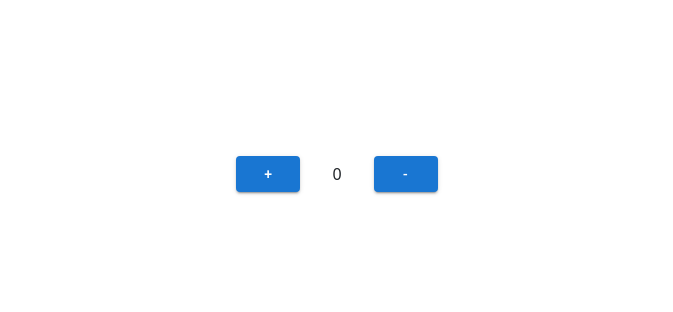
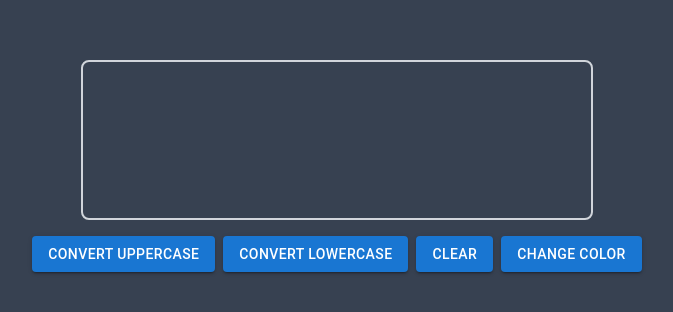
Before and after one commit to CupOfSolution/React-Practice, a React (Create React App) app: page / in a window 1280 px wide. Shown: the part 226-538 px from the top of the page, without its empty margins (303-976 px from the left). Built offline with nearby package versions, Linux system fonts and the light colour scheme.

Commit message:
added project2

```diff
--- a/src/App.js
+++ b/src/App.js
@@ -1,10 +1,10 @@
 import React from 'react'
-import Practice1 from './Component/UseState/Practice1'
+import Practice2 from './Component/UseState/Practice2'
 
 const App = () => {
   return (
     <div>
-      <Practice1 />
+      <Practice2 />
     </div>
   )
 }
--- /dev/null
+++ b/src/Component/UseState/Practice2.js
@@ -0,0 +1,47 @@
+import React, { useState } from 'react';
+import Button from '@mui/material/Button';
+
+const Practice2 = () => {
+    const [value, setValue] = useState('');
+    const [bgColor, setBgColor] = useState('bg-gray-700');
+
+    const convertUppercase = () => {
+        setValue(value.toUpperCase());
+    };
+
+    const convertLowercase = () => {
+        setValue(value.toLowerCase());
+    };
+
+    const clearText = () => {
+        setValue('');
+    };
+
+    const handleChange = (event) => {
+        setValue(event.target.value);
+    };
+
+    const changeColor = () => {
+        const randomColor = '#' + Math.floor(Math.random()*16777215).toString(16);
+        setBgColor(randomColor);
+    };
+
+    return (
+        <div className='h-screen flex flex-col justify-center items-center bg-gray-700'>
+            <textarea
+                className={`w-[40%] h-40 p-2 rounded-lg border-2 border-gray-300 focus:border-blue-500 focus:outline-none resize-none ${bgColor}`}
+                style={{ backgroundColor: bgColor }}
+                value={value}
+                onChange={handleChange}
+            />
+            <div className='flex gap-2 p-3'>
+                <Button variant="contained" color="primary" onClick={convertUppercase}>Convert Uppercase</Button>
+                <Button variant="contained" color="primary" onClick={convertLowercase}>Convert Lowercase</Button>
+                <Button variant="contained" color="primary" onClick={clearText}>Clear</Button>
+                <Button variant="contained" color="primary" onClick={changeColor}>Change Color</Button>
+            </div>
+        </div>
+    );
+}
+
+export default Practice2;
```
